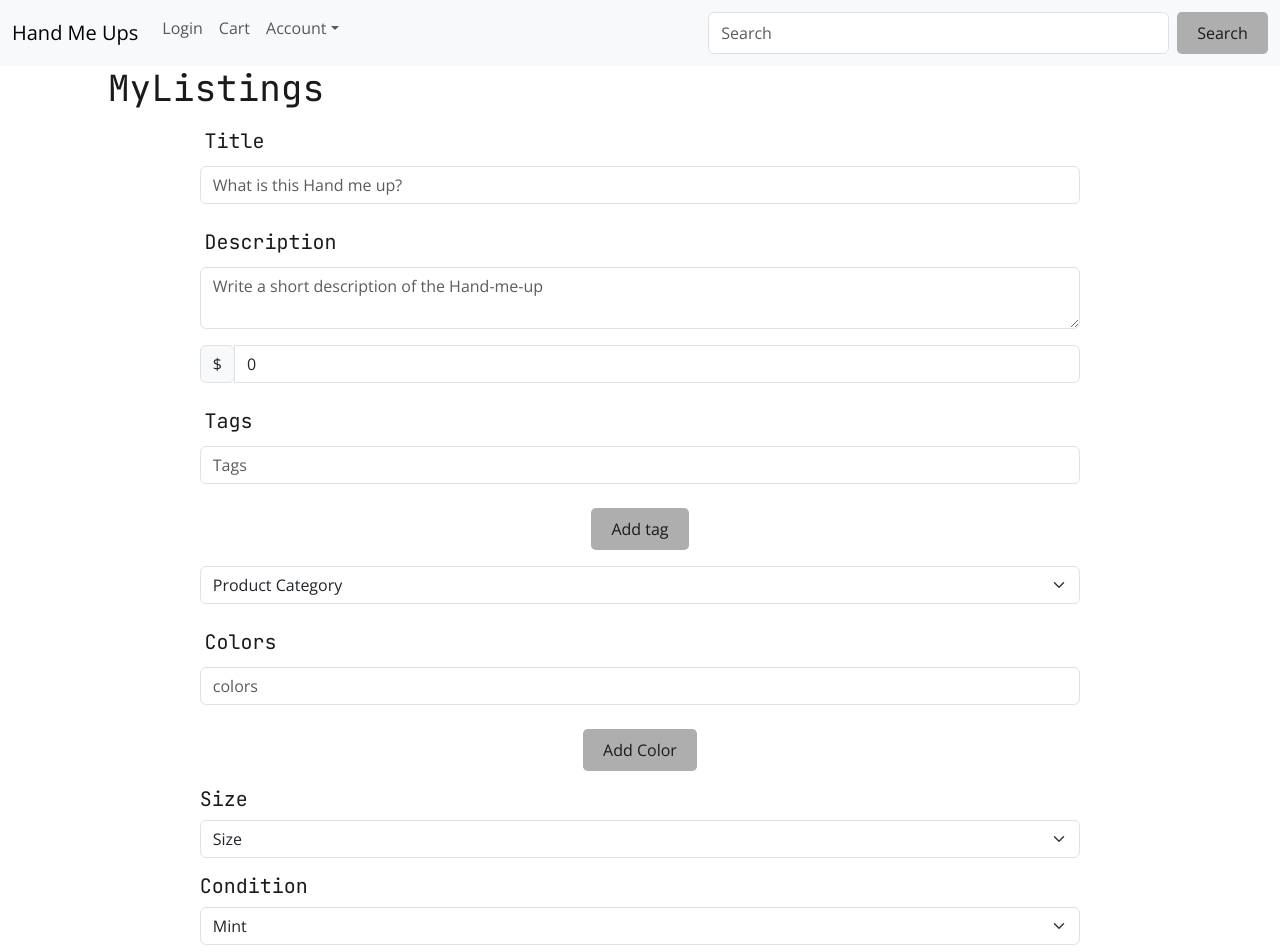
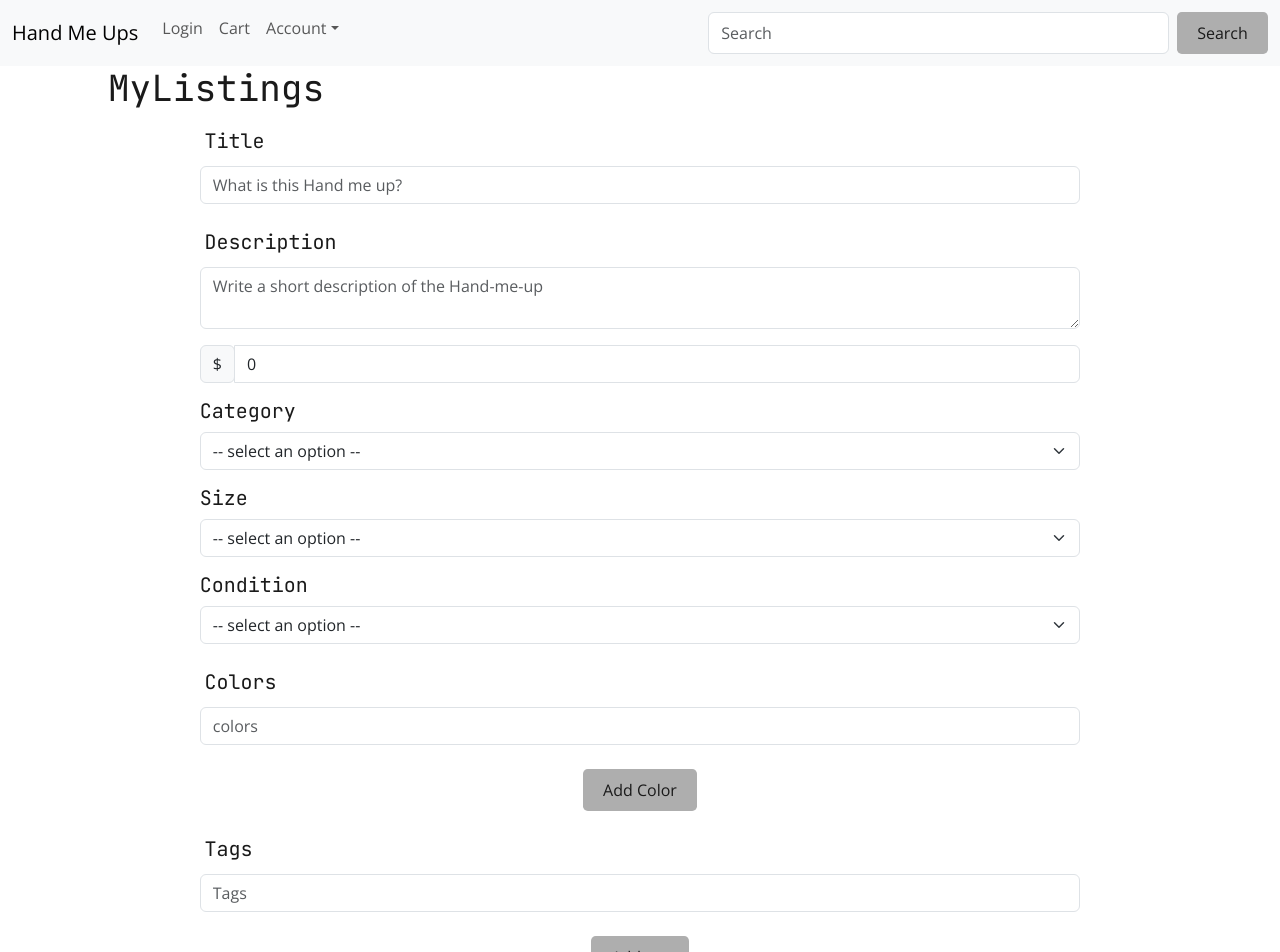
Before and after one commit to pbp66/hand-me-ups, a React (Create React App) app in the folder client/: page /MyListings in a window 1280 px wide. Shown: the top 952 px of the page. Built offline with nearby package versions, Linux system fonts and the light colour scheme.

Commit message:
formState working

```diff
--- a/client/src/pages/AddListing.js
+++ b/client/src/pages/AddListing.js
@@ -12,6 +12,7 @@ function AddListing() {
         description: "",
         price: 0,
         category: "",
+        size: "",
         tags: [],
         colors: [],
         condition: "",
@@ -40,7 +41,8 @@ function AddListing() {
             [field]: value
         }
         setFormState(updatedFormState)
-        console.log(formState)
+
+
     }
 
     const handleFileInput = (e) => {
@@ -56,20 +58,19 @@ function AddListing() {
             const snapshot = await uploadBytes(imagesRef, file)
             imageUrl = await getDownloadURL(snapshot.ref)
         }
-
         if (imageUrl === "") {
             setDisabled(true)
 
         } else {
             setDisabled(false)
         }
-        console.log(imageUrl)
+        const updatedFormState = {
+            ...formState,
+            image: imageUrl
+        }
+        await setFormState(updatedFormState)
 
-
-
-
-
-
+        await console.log(formState)
         //   try {
         //     const { data } = await addListing({
         //       variables: { ...formState }
@@ -78,9 +79,9 @@ function AddListing() {
         //     console.log(error)
         //   }
         // }
-        console.log(formState)
+
     }
-
+    console.log(formState)
     return (
         <form method="post" encType="multipart/form-data" onSubmit={handleSubmit}>
             <div className='container'>
@@ -116,13 +117,112 @@ function AddListing() {
                     </div>
                     <input
                         name="price"
-                        type="text"
+                        type="number"
                         className="form-control"
                         aria-label="Amount (to the nearest dollar)" placeholder="Asking Price"
                         onChange={handleInputs}
                         value={formState.price} />
                 </div>
 
+                {/* CATEGORIES */}
+                <div className="mb-3">
+                    <h5>Category</h5>
+                    <select
+                        name="category"
+                        className="form-select"
+                        aria-label="Default select example"
+                        onChange={handleInputs}
+                        value={formState.category}>
+                        <option selected value> -- select an option -- </option>
+                        <option>Shirt</option>
+                        <option>Hat</option>
+                        <option>JNCOS</option>
+                    </select>
+                </div>
+
+                {/* SIZE */}
+                <div className="mb-3">
+                    <h5>Size</h5>
+                    <select
+                        name="size"
+                        className="form-select"
+                        aria-label="Default select example"
+                        onChange={handleInputs}
+                        value={formState.size}>
+                        <option selected value> -- select an option -- </option>
+                        <option>XXXL</option>
+                        <option>XXL</option>
+                        <option>XL</option>
+                        <option>L</option>
+                        <option>M</option>
+                        <option>S</option>
+                        <option>XS</option>
+                    </select>
+                </div>
+
+                {/* CONDITION */}
+                <div className="mb-3">
+                    <h5>Condition</h5>
+                    <select
+                        name="condition"
+                        className="form-select"
+                        aria-label="Condition Drop-Down"
+                        onChange={handleInputs}
+                        value={formState.condition}>
+                        <option selected value> -- select an option -- </option>
+                        <option>Mint</option>
+                        <option>Excellent</option>
+                        <option>Great</option>
+                        <option>Good</option>
+                        <option>Decent</option>
+                        <option>Bad</option>
+                        <option>Wrecked</option>
+                    </select>
+                </div>
+                {/* COLORS */}
+                <div className="mb-3">
+                    <label htmlFor="exampleFormControlTextarea1" className="form-label"><h5>Colors</h5></label>
+                    <input
+                        className="form-control" id="exampleFormControlTextarea1"
+                        rows="1"
+                        placeholder="colors"
+                        value={newColor}
+                        onChange={(e) => setNewColor(e.target.value)}
+                    />
+                    <br />
+                    <center>
+                        <button
+                            className="btn btn-success"
+                            type="button"
+                            onClick={() => {
+                                setFormState({
+                                    ...formState,
+                                    colors: [...formState.colors, slugify(newColor, { lower: true })]
+                                })
+                                setNewColor("")
+                            }
+                            }
+                        >
+                            Add Color
+                        </button>
+                    </center>
+                </div>
+                <div className="mb-3">
+                    <ul>
+                        {formState.colors.map(tag => {
+                            return <li
+                                onClick={() => {
+                                    setFormState({
+                                        ...formState,
+                                        colors: formState.colors.filter(t => t !== tag)
+                                    })
+                                }}
+                                key={tag}>
+                                {tag}
+                            </li>
+                        })}
+                    </ul>
+                </div>
                 {/* TAGS */}
                 <div className="mb-3">
                     <label htmlFor="exampleFormControlTextarea1" className="form-label"><h5>Tags</h5></label>
@@ -168,121 +268,7 @@ function AddListing() {
                     </ul>
                 </div>
 
-                {/* CATEGORIES */}
-                <div className="mb-3">
-                    <select
-                        name="category"
-                        className="form-select"
-                        aria-label="Default select example"
-                        onChange={handleInputs}
-                        value={formState.category}>
-                        <option selected>Product Category</option>
-                        <option value="1">Shirt</option>
-                        <option value="2">Hat</option>
-                        <option value="3">JNCOS</option>
-                    </select>
-                </div>
-
-                {/* COLORS */}
-                <div className="mb-3">
-                    <label htmlFor="exampleFormControlTextarea1" className="form-label"><h5>Colors</h5></label>
-                    <input
-                        className="form-control" id="exampleFormControlTextarea1"
-                        rows="1"
-                        placeholder="colors"
-                        value={newColor}
-                        onChange={(e) => setNewColor(e.target.value)}
-                    />
-                    <br />
-                    <center>
-                        <button
-                            className="btn btn-success"
-                            type="button"
-                            onClick={() => {
-                                setFormState({
-                                    ...formState,
-                                    colors: [...formState.colors, slugify(newColor, { lower: true })]
-                                })
-                                setNewColor("")
-                            }
-                            }
-                        >
-                            Add Color
-                        </button>
-                    </center>
-                </div>
-                <div className="mb-3">
-                    <ul>
-                        {formState.colors.map(tag => {
-                            return <li
-                                onClick={() => {
-                                    setFormState({
-                                        ...formState,
-                                        colors: formState.colors.filter(t => t !== tag)
-                                    })
-                                }}
-                                key={tag}>
-                                {tag}
-                            </li>
-                        })}
-                    </ul>
-                </div>
-
-                {/* SIZE */}
-                <div className="mb-3">
-                    <h5>Size</h5>
-                    <select
-                        name="size"
-                        className="form-select"
-                        aria-label="Default select example"
-                        onChange={handleInputs}
-                        value={formState.size}>
-                        <option selected>Size</option>
-                        <option value="2">XXXL</option>
-                        <option value="3">XXL</option>
-                        <option value="3">XL</option>
-                        <option value="3">L</option>
-                        <option value="3">M</option>
-                        <option value="3">S</option>
-                        <option value="3">XS</option>
-                    </select>
-                </div>
-
-                {/* CONDITION */}
-                <div className="mb-3">
-                    <h5>Condition</h5>
-                    <select
-                        name="condition"
-                        className="form-select"
-                        aria-label="Condition Drop-Down"
-                        onChange={handleInputs}
-                        value={formState.condition}>
-                        <option value="1">Mint</option>
-                        <option value="2">Excellent</option>
-                        <option value="3">Great</option>
-                        <option value="3">Good</option>
-                        <option value="3">Decent</option>
-                        <option value="3">Bad</option>
-                        <option value="3">Wrecked</option>
-                    </select>
-                </div>
-
-
-
-
-
-                {/* IMAGE */}
-
-                {/*
-
-
-
-
-                        <br />
-                        <input type="file" accept="image/*" capture="user" />
-                    </center>
-                </div> */}
-
+                {/* detect if mobile to use camera or file upload */}
                 {!isMobile
                     ?
                     <input
@@ -312,12 +298,20 @@ function AddListing() {
                 <div>
                     <br />
                     <center>
-                        <button className="btn btn-success">Submit new Hand Me Up</button>
+                        {disabled
+                            ?
+                            <center>
+                                <h2>{errorMessage}</h2>
+                            </center>
+                            :
+                            <button className="btn btn-success">Submit new Hand Me Up</button>}
+
                     </center>
                 </div>
-
+                <br />
 
             </div>
+
         </form>
 
     );
```
Also changed, not shown: client/src/components/Form/ListingForm.js (deleted, +0 -196 lines), client/src/components/Form/index.js (deleted).
